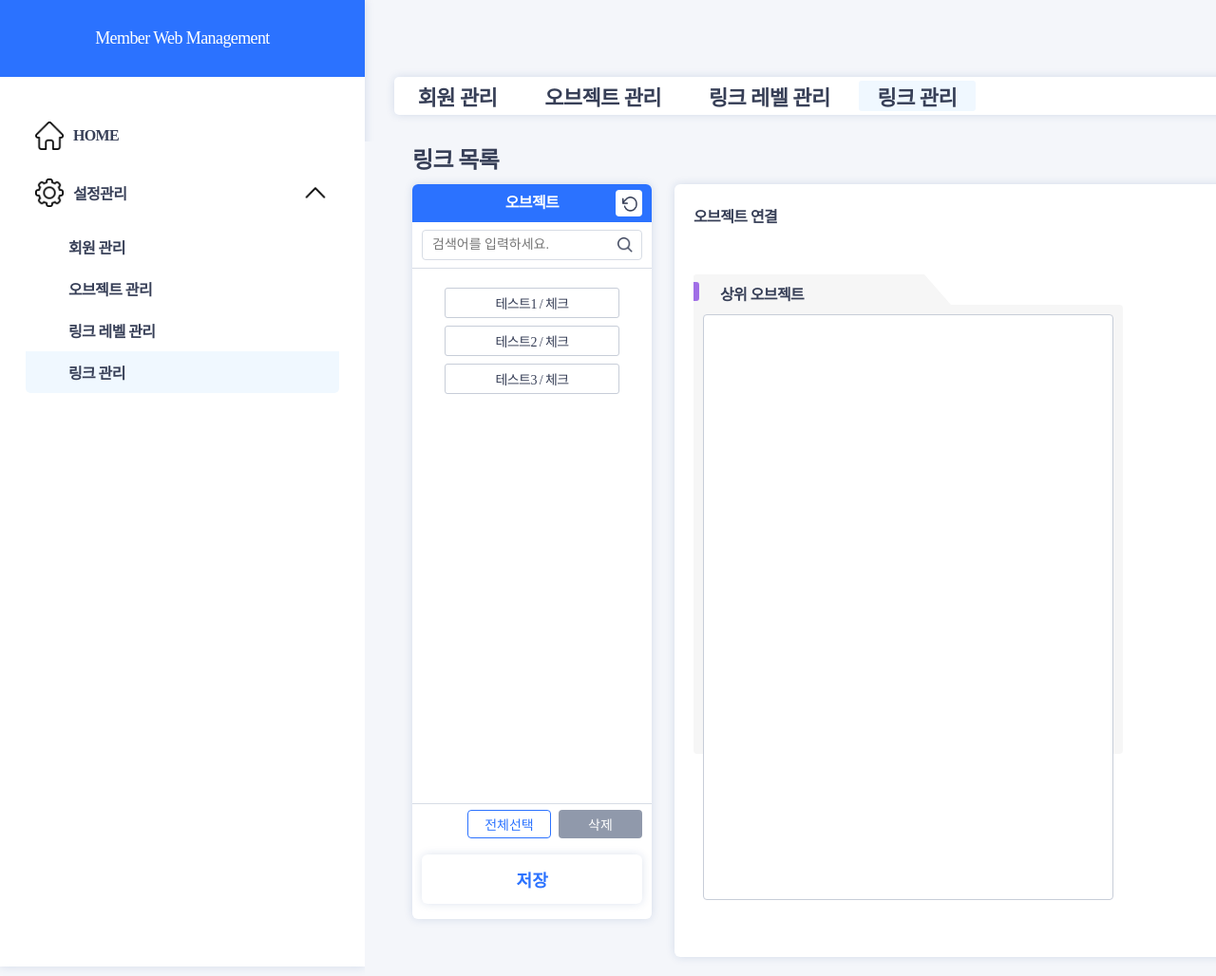
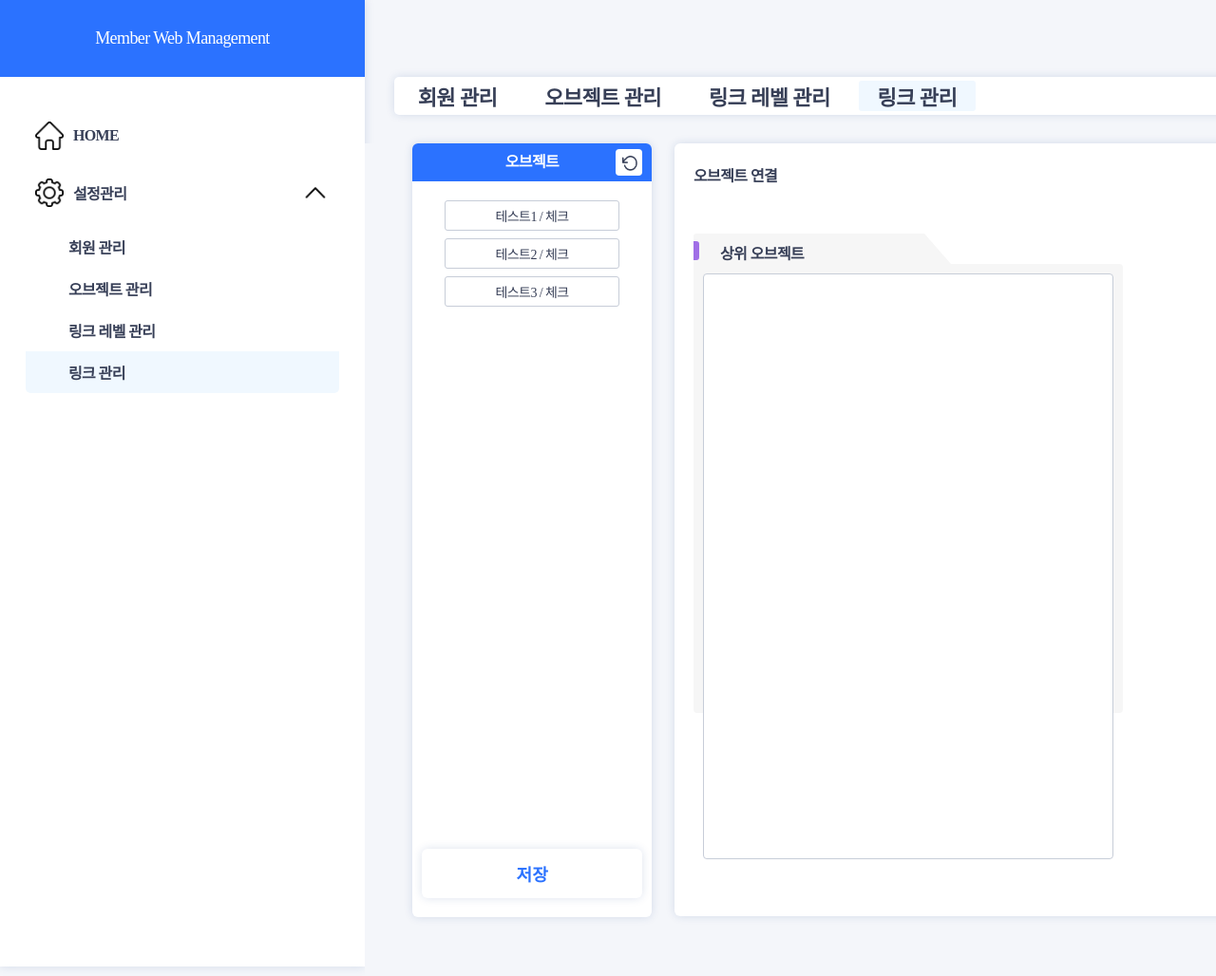
Before and after one commit to EmpChan/MemberManagement, a Django app: page /linkList in a window 1280 px wide; the page is wider, and only the part inside the window is pictured. Shown: that part at 95% size. Run offline with Django 4.2, Linux system fonts and the light colour scheme; a user stored in the database is signed in; some libraries are stand-ins or nearby versions; some web fonts are replaced.

Commit message:
Update linkList.html

```diff
--- a/templates/link/linkList.html
+++ b/templates/link/linkList.html
@@ -8,6 +8,15 @@
 		{% block css %}
 		<link href="{% static 'css/linkList.css' %}" rel="stylesheet" type="text/css" >
 		<script src="https://cdnjs.cloudflare.com/ajax/libs/Sortable/1.14.0/Sortable.min.js"></script>
+		<style>
+			.dragBox{
+    background: #fff;
+    border-radius: 3px;
+	width: 100%;
+    height: 16px;
+    border: 1px solid #C7CDD8;
+			}
+		</style>
 		{% endblock %}
 		<title>링크 관리</title>
 	</head>
@@ -19,35 +28,28 @@
 		<p id="linkList.html"></p>
 		<div class="main">
 			<div class="container">
-				<h2 class="linkmag-tit">링크 목록</h2>
-				<div id="magContainer">
-					<ul id="objLeft-wrap" class="objLeft-wrap">
+				<div id="magContainer" style="margin-top: 30px;">
+					<ul id="objLeft-wrap" class="objLeft-wrap" style="height: 79.3vh;">
 						<li class="obj-header" style="position:relative; width:100%; height:40px; border-radius:6px 6px 0 0; background:#2b72ff; color:#fff; font-weight:600;">
 							<p style="text-align:center; line-height:39px; color:#fff;">오브젝트</p>
 							<div class="reset-btn"><img src="/static/img/reset-icon.png" alt=""></div>
 						</li>
-						<li class="obj-serch">
+						<!-- <li class="obj-serch">
 							<input type="text" placeholder="검색어를 입력하세요.">
 							<p></p>
-						</li>
-						<li class="dad-wrap" id = "object_list">
+						</li> -->
+						<li class="dad-wrap" id = "object_list" style="height: 85%;">
 							<div class="dragBox" draggable="true">
-								<input type="checkbox" class="drag-chk" id="drag01" name="drag-chk">
 								<label for="drag01" class="drag-list">테스트1 / 체크</label>
 							</div>
 							<div class="dragBox" draggable="true">
-								<input type="checkbox" class="drag-chk" id="drag02" name="drag-chk">
 								<label for="drag02" class="drag-list">테스트2 / 체크</label>
 							</div>
 							<div class="dragBox" draggable="true">
-								<input type="checkbox" class="drag-chk" id="drag03" name="drag-chk">
 								<label for="drag03" class="drag-list">테스트3 / 체크</label>
 							</div>
 						</li>
-						<li class="obj-btnbox">
-							<button type="button" class="all-select" id="selectAll">전체선택</button>
-							<button type="button" class="delect">삭제</button>
-						</li>
+
 						<li style="padding-top: 10px; padding-left: 10px;">
 							<div class="top-start">
 								<button type="button" class="saveBtn" style="width: 96%;">저장</button>
```
